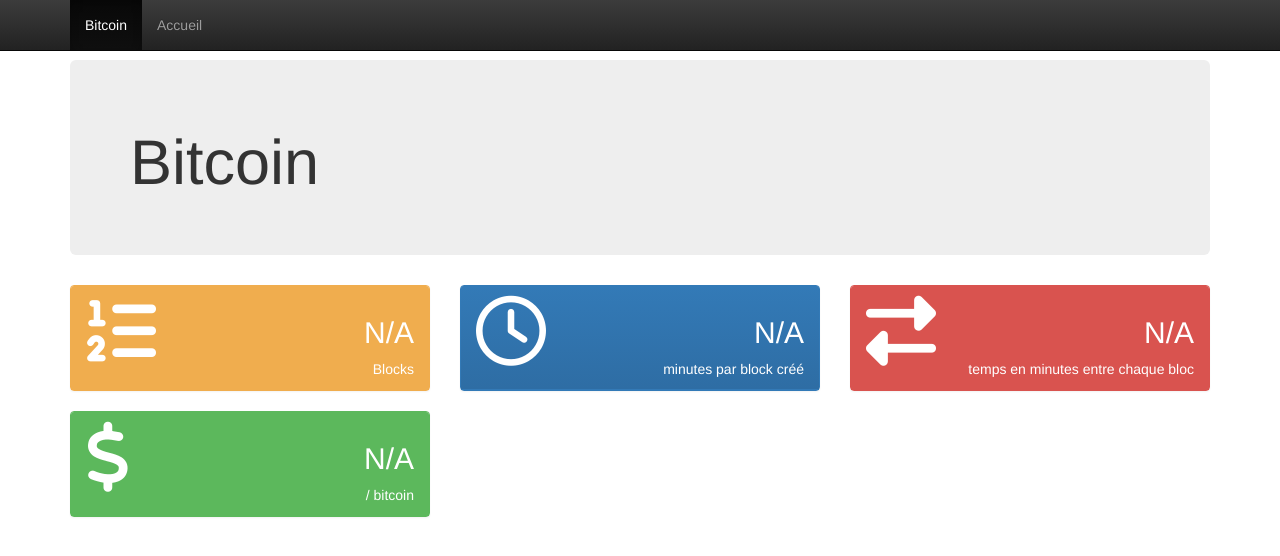
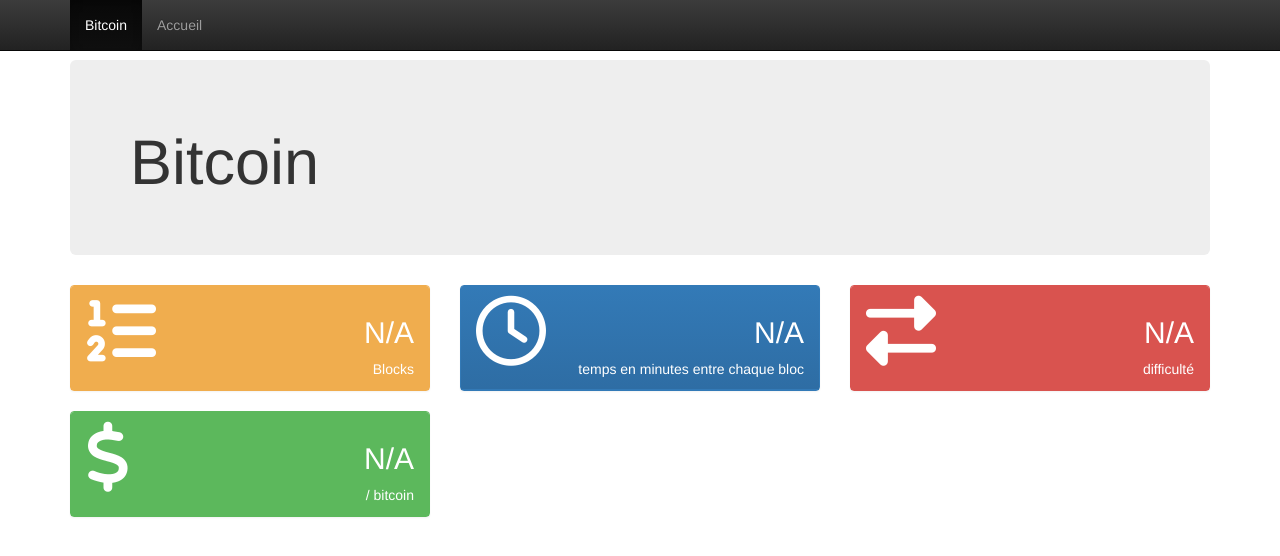
Before and after one commit to LUDOVICARS/LUDOVICARS.github.io, a plain HTML site: page bitcoin/index.html in a window 1280 px wide. Drawn offline with nearby package versions, Linux system fonts and the light colour scheme; no server answers.

Commit message:
Update index.html

```diff
--- a/bitcoin/index.html
+++ b/bitcoin/index.html
@@ -78,7 +78,7 @@
 									<h2>
 										<span id="bitcoin_network_hash"></span>
 									</h2>
-									<div>minutes par block créé</div>
+									<div>temps en minutes entre chaque bloc</div>
 								</div>
 							</div>
 						</div>
@@ -95,7 +95,7 @@
 									<h2>
 										<span id="bitcoin_blocks"></span>
 									</h2>
-									<div>temps en minutes entre chaque bloc</div>
+									<div>difficulté</div>
 								</div>
 							</div>
 						</div>
```
